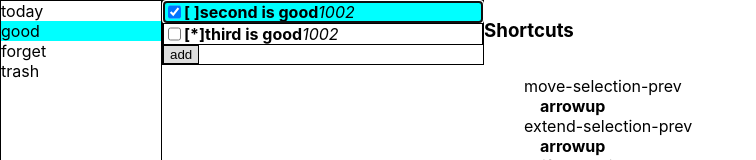
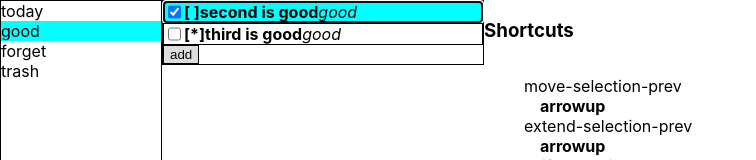
Before and after one commit to joshmarinacci/todomanager, a React (Create React App) app: page / in a window 1280 px wide. Shown: the top 160 px of the page, without its empty margins (0-756 px from the left). Built offline with nearby package versions, Linux system fonts and the light colour scheme.

Commit message:
show the title of the project add a today project list

```diff
--- a/src/App.js
+++ b/src/App.js
@@ -87,6 +87,12 @@ function useObjectUpdate(storage,table, item) {
         }
     ]
 }
+const getProjectTitle = (storage,item) => {
+    const proj = storage.find('projects',(proj)=>proj.id===item.project)
+    if(proj) return proj.title
+    return ""
+}
+
 
 const ItemEditPanel = ({item, setEditing}) => {
     const title = useRef()
@@ -118,7 +124,7 @@ const ItemEditPanel = ({item, setEditing}) => {
         <HBox>
             <label>today</label>
             <input type={'checkbox'} checked={item.today} onChange={toggleToday}/>
-            <button>{item.project}</button>
+            <button>{getProjectTitle(storage,item)}</button>
             <Spacer/>
             <button onClick={endEditing}>done</button>
         </HBox>
@@ -134,10 +140,8 @@ const TodayIndicator = ({item})=>{
 }
 const TodoItemView = ({setSelected, isSelected, item})=>{
     const hbox = useRef()
-    useEffect(()=>{
-        if(isSelected) {
-            if(hbox.current) hbox.current.focus()
-        }
+    useEffect(()=> {
+        if(isSelected && hbox.current) hbox.current.focus()
     })
 
     const [setProp] = useObjectUpdate(storage,'items',item)
@@ -166,7 +170,7 @@ const TodoItemView = ({setSelected, isSelected, item})=>{
             <input type="checkbox" checked={item.completed} onChange={toggleCompleted}/>
             <TodayIndicator item={item}/>
             <b>{item.title}</b>
-            <i>{item.project}</i>
+            <i>{getProjectTitle(storage,item)}</i>
         </div>
     }
 }
@@ -176,6 +180,10 @@ const ItemsListView = ({project}) => {
         return storage.createQuery('items',(it)=>it.project === project.id)
     })
     useEffect(()=>{
+        if(project.special && project.title === 'today') {
+            setQuery(storage.createQuery('items',it=>it.today===true))
+            return
+        }
         setQuery(storage.createQuery('items',it=>it.project===project.id))
     },[project])
     const [items] = useQuery(query)
--- a/src/storage.js
+++ b/src/storage.js
@@ -47,6 +47,9 @@ export class QueryStorage {
                 query.fire()
             }
         })
+    }
+    find(table,filter) {
+        return this.tables[table].find(filter)
     }
 
     refresh(table) {
```
